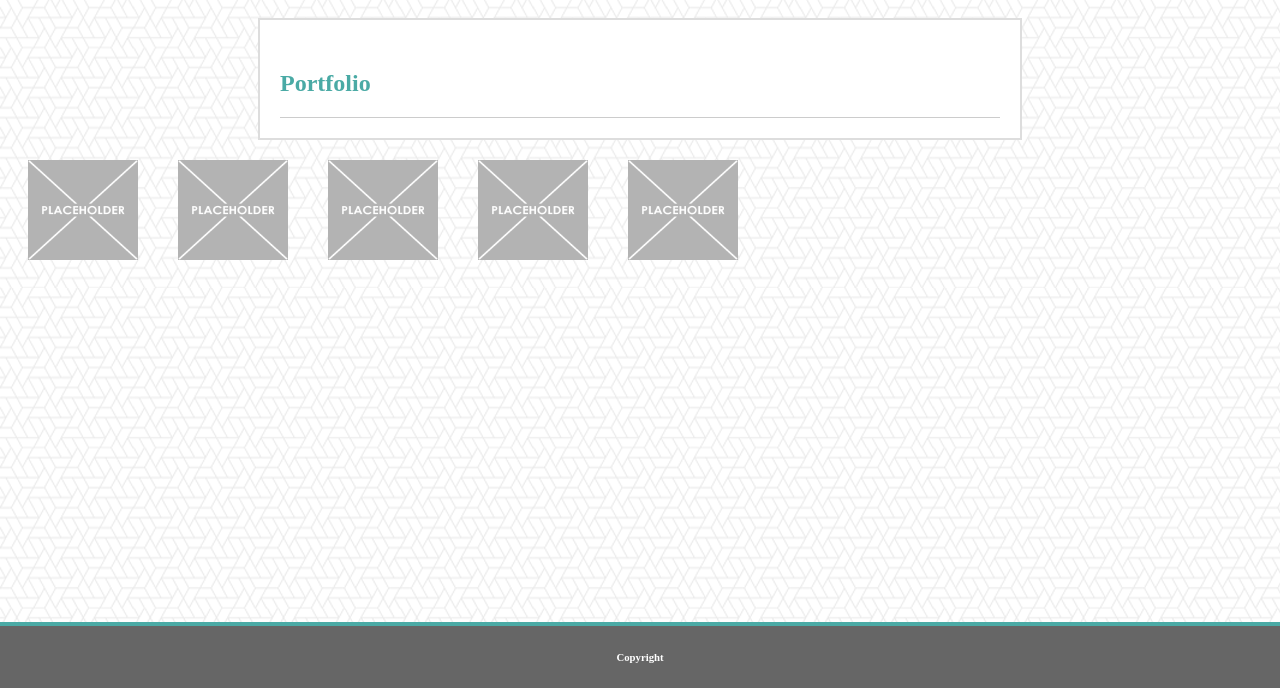
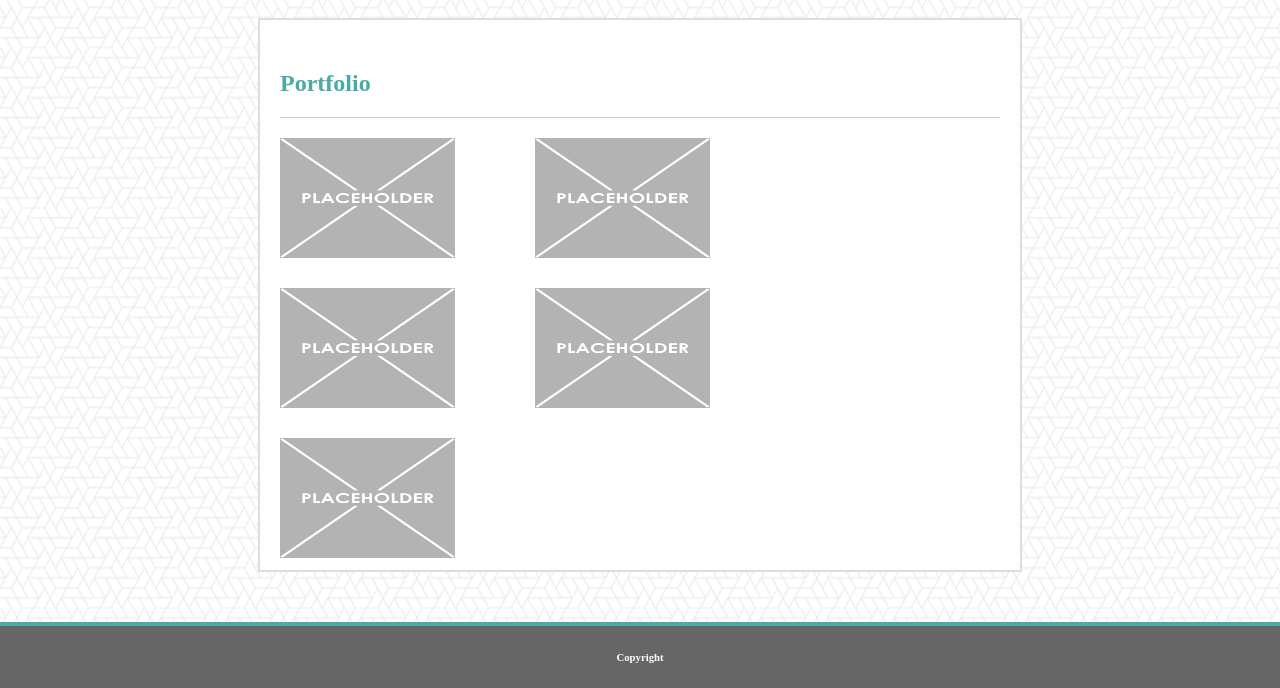
Before and after one commit to echavez85/Basic-Portfolio, a plain HTML site: page portfolio.html in a window 1280 px wide. Shown: the part 112-800 px from the top of the page. Drawn offline with Linux system fonts and the light colour scheme; files whose address does not match are found by name.

Commit message:
Changed CSS for Portfolio html page.

```diff
--- a/assets/css/style.css
+++ b/assets/css/style.css
@@ -64,6 +64,7 @@ div h1 {
     border-color: #dddddd;
     border-style: solid;
     border-width: 2px;
+    height: 550px;
 }
 
 .contact {
@@ -134,3 +135,29 @@ footer {
     bottom: 0;
     border-top: 4px solid #4aaaa5;
 }
+
+#img1 {
+    float: left;
+    padding: 0px 60px 30px 20px;
+}
+
+#img2 {
+    float: left;
+    padding: 0px 60px 30px 20px;
+}
+
+#img3 {
+    clear: both;
+    float: left;
+    padding: 0px 60px 30px 20px;
+}
+
+#img4 {
+    float: left;
+    padding: 0px 60px 30px 20px;
+}
+
+#img5 {
+    clear: both;
+    padding: 0px 60px 30px 20px;
+}
--- a/portfolio.html
+++ b/portfolio.html
@@ -13,13 +13,11 @@
         </div>
         <div class="portfolio">
             <h2>Portfolio</h2>
-        </div>
-        <div>
-            <img src="assets/images/Placeholder.png" alt="Placeholder" height="100" width="110">
-            <img src="assets/images/Placeholder.png" alt="Placeholder" height="100" width="110">
-            <img src="assets/images/Placeholder.png" alt="Placeholder" height="100" width="110">
-            <img src="assets/images/Placeholder.png" alt="Placeholder" height="100" width="110">
-            <img src="assets/images/Placeholder.png" alt="Placeholder" height="100" width="110">
+            <img id="img1" src="assets/images/Placeholder.png" alt="Placeholder" height="120" width="175">
+            <img id="img2" src="assets/images/Placeholder.png" alt="Placeholder" height="120" width="175">
+            <img id="img3" src="assets/images/Placeholder.png" alt="Placeholder" height="120" width="175">
+            <img id="img4" src="assets/images/Placeholder.png" alt="Placeholder" height="120" width="175">
+            <img id="img5" src="assets/images/Placeholder.png" alt="Placeholder" height="120" width="175">
         </div>
         <footer>
             <h6>Copyright</h6>
```
